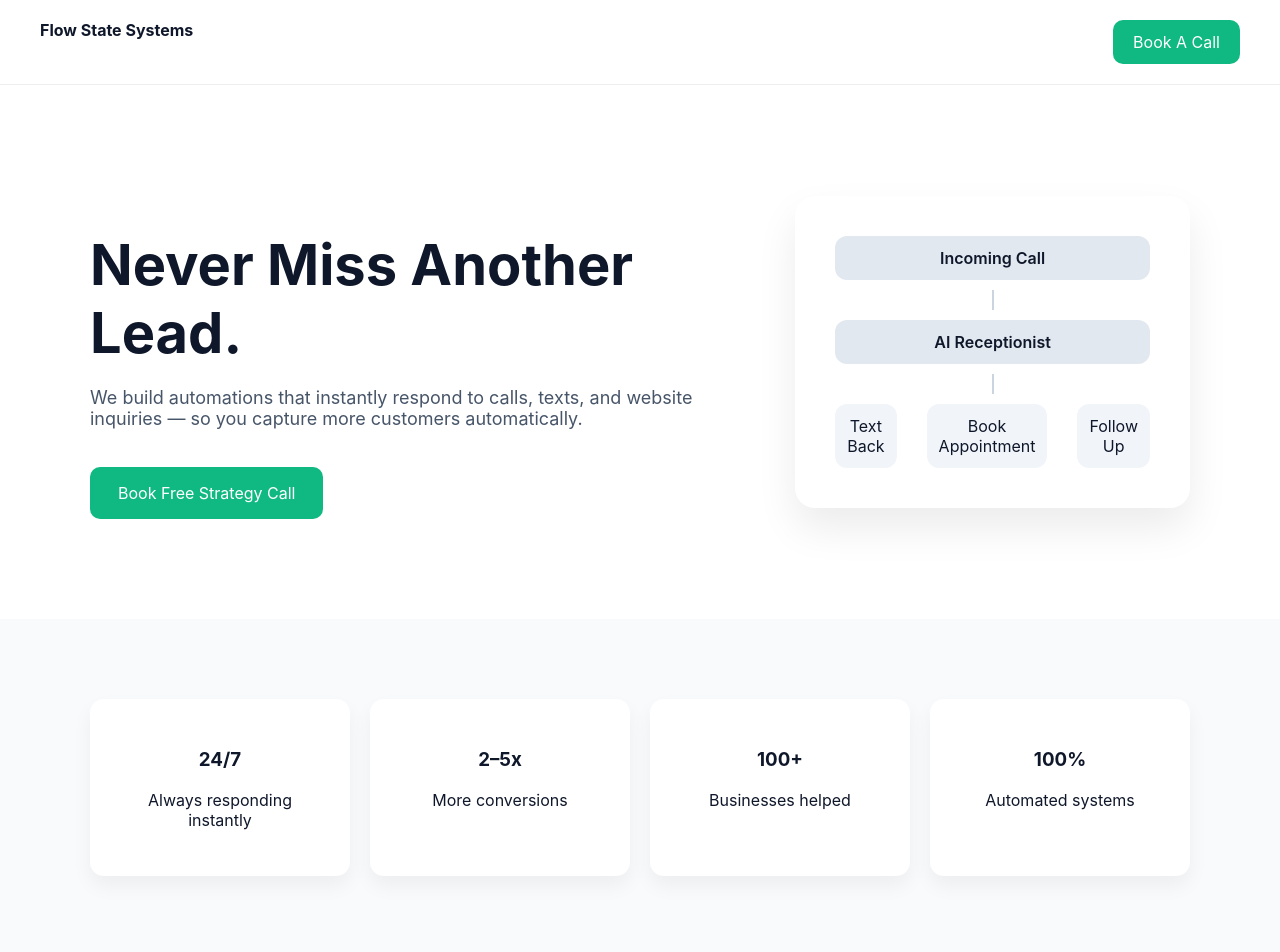
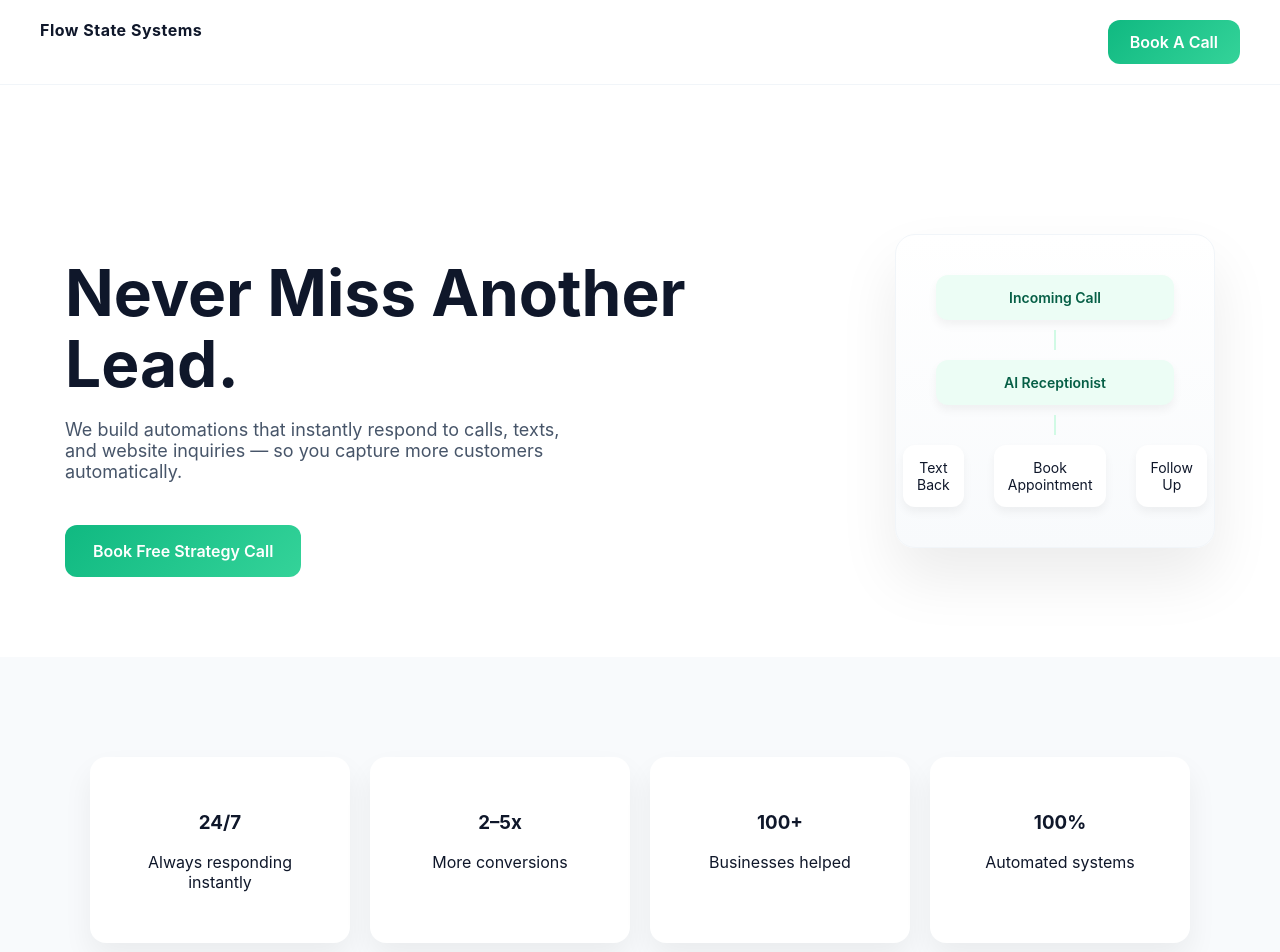
Before and after one commit to flowstatesystems/flow-state-systems-site, a Next.js app: page / in a window 1280 px wide. Shown: the top 952 px of the page. Built offline with nearby package versions, Linux system fonts and the light colour scheme.

Commit message:
Update globals.css

```diff
--- a/app/globals.css
+++ b/app/globals.css
@@ -1,98 +1,147 @@
 * {
   box-sizing: border-box;
 }
+
 body {
   margin: 0;
   font-family: 'Inter', sans-serif;
   background: #ffffff;
   color: #0f172a;
 }
+
+/* NAV */
 .nav {
   display: flex;
   justify-content: space-between;
   padding: 20px 40px;
-  border-bottom: 1px solid #eee;
+  border-bottom: 1px solid #f1f5f9;
 }
+
 .logo {
   font-weight: 700;
+  letter-spacing: 0.5px;
 }
+
+/* BUTTON */
 .btn {
-  background: #10b981;
+  background: linear-gradient(135deg, #10b981, #34d399);
   color: white;
-  padding: 12px 20px;
-  border-radius: 10px;
+  padding: 12px 22px;
+  border-radius: 12px;
   text-decoration: none;
+  font-weight: 600;
+  transition: all 0.2s ease;
 }
+
+.btn:hover {
+  transform: translateY(-2px);
+  box-shadow: 0 10px 20px rgba(16,185,129,0.2);
+}
+
+.large {
+  padding: 16px 28px;
+  margin-top: 25px;
+  display: inline-block;
+}
+
+/* HERO */
 .hero {
-  padding: 100px 40px;
+  padding: 120px 40px 80px;
 }
+
 .hero-inner {
   display: flex;
-  gap: 60px;
+  gap: 80px;
   align-items: center;
-  max-width: 1100px;
+  max-width: 1150px;
   margin: auto;
 }
+
 .left h1 {
-  font-size: 56px;
+  font-size: 64px;
+  line-height: 1.1;
   margin-bottom: 20px;
 }
+
 .left p {
   font-size: 18px;
   color: #475569;
+  max-width: 500px;
 }
-.large {
-  padding: 16px 28px;
-  display: inline-block;
-  margin-top: 20px;
-}
+
+/* FLOW CARD (THIS is what makes it feel premium) */
 .flow-card {
-  background: white;
+  background: linear-gradient(180deg, #ffffff, #f8fafc);
   border-radius: 20px;
   padding: 30px;
-  box-shadow: 0 20px 40px rgba(0,0,0,0.08);
+  box-shadow: 0 30px 60px rgba(0,0,0,0.08);
+  border: 1px solid #f1f5f9;
   text-align: center;
+  width: 320px;
 }
+
 .node {
-  background: #f1f5f9;
-  padding: 12px;
+  background: white;
+  padding: 14px;
   border-radius: 12px;
   margin: 10px;
+  font-size: 14px;
+  box-shadow: 0 5px 10px rgba(0,0,0,0.05);
 }
+
 .main {
-  background: #e2e8f0;
+  background: #ecfdf5;
+  color: #065f46;
   font-weight: 600;
 }
+
 .row {
   display: flex;
   gap: 10px;
   justify-content: center;
 }
+
 .line {
   height: 20px;
   width: 2px;
-  background: #cbd5e1;
+  background: #d1fae5;
   margin: auto;
 }
+
+/* STATS */
 .section {
   background: #f8fafc;
-  padding: 80px 40px;
+  padding: 100px 40px;
 }
+
 .cards {
   display: flex;
   gap: 20px;
   max-width: 1100px;
   margin: auto;
 }
+
 .card {
   background: white;
-  padding: 30px;
-  border-radius: 14px;
+  padding: 35px;
+  border-radius: 16px;
   flex: 1;
   text-align: center;
-  box-shadow: 0 10px 20px rgba(0,0,0,0.05);
+  box-shadow: 0 15px 30px rgba(0,0,0,0.06);
+  transition: 0.2s;
 }
+
+.card:hover {
+  transform: translateY(-5px);
+}
+
+/* CALENDAR */
 .calendar {
-  padding: 80px 40px;
+  padding: 100px 40px;
   text-align: center;
 }
+
+.calendar h2 {
+  font-size: 32px;
+  margin-bottom: 30px;
+}
```
